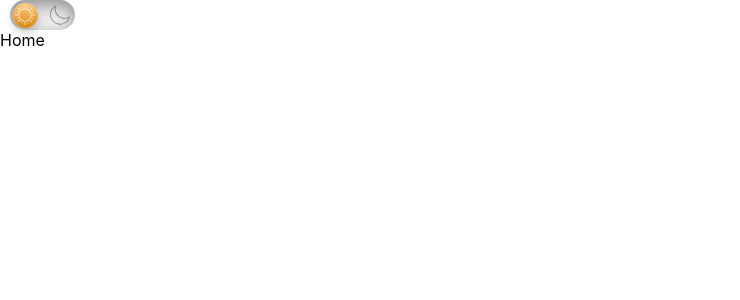
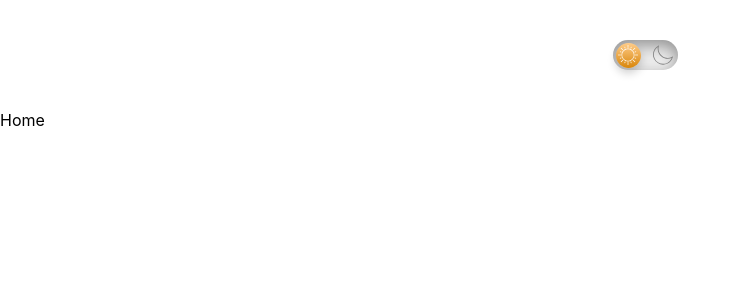
Before and after one commit to itsimoes/react-multistep-form, a React (Create React App) app: page / in a window 1280 px wide. Shown: the top 300 px of the page, without its empty margins (0-740 px from the left). Built offline with nearby package versions, Linux system fonts and the light colour scheme.

Commit message:
Troca de tema implementada

```diff
--- a/src/App.css
+++ b/src/App.css
@@ -2,37 +2,8 @@
   text-align: center;
 }
 
-.App-logo {
-  height: 40vmin;
-  pointer-events: none;
+.darkmode-container {
+  display: flex;
+  justify-content: center;
+  padding: 40px;
 }
-
-@media (prefers-reduced-motion: no-preference) {
-  .App-logo {
-    animation: App-logo-spin infinite 20s linear;
-  }
-}
-
-.App-header {
-  background-color: #282c34;
-  min-height: 100vh;
-  display: flex;
-  flex-direction: column;
-  align-items: center;
-  justify-content: center;
-  font-size: calc(10px + 2vmin);
-  color: white;
-}
-
-.App-link {
-  color: #61dafb;
-}
-
-@keyframes App-logo-spin {
-  from {
-    transform: rotate(0deg);
-  }
-  to {
-    transform: rotate(360deg);
-  }
-}
--- a/src/App.tsx
+++ b/src/App.tsx
@@ -5,7 +5,9 @@ import Home from "./Components/Home/Home";
 function App() {
   return (
     <div>
-      <DarkMode />  {/* teste */}
+      <div className="darkmode-container">
+        <DarkMode /> {/* teste */}
+      </div>
       <Home />
     </div>
   );
--- a/src/Components/Darkmode/Darkmode.tsx
+++ b/src/Components/Darkmode/Darkmode.tsx
@@ -4,12 +4,36 @@ import { ReactComponent as Moon } from "../../Assets/Images/Moon.svg";
 import "./style.scss";
 
 const DarkMode = () => {
+
+    const setDarkMode = () => {
+        document?.querySelector("body")?.setAttribute('data-theme', 'dark');
+        localStorage.setItem("selectedTheme", "dark")
+    }
+
+    const setLightMode = () => {
+        document?.querySelector("body")?.setAttribute('data-theme', 'light');
+        localStorage.setItem("selectedTheme", "light")
+    }
+
+    const toggleTheme = (e: any) => {
+        if (e.target.checked) setDarkMode();
+        else setLightMode();
+    }
+
+    const selectedTheme = localStorage.getItem("selectedTheme");
+
+    if (selectedTheme === "dark") {
+        setDarkMode();
+    }
+
     return (
         <div className='dark_mode'>
             <input
                 className='dark_mode_input'
                 type='checkbox'
                 id='darkmode-toggle'
+                onChange={toggleTheme}
+                defaultChecked={selectedTheme === "dark"}
             />
             <label className='dark_mode_label' htmlFor='darkmode-toggle'>
                 <Sun />
--- a/src/index.css
+++ b/src/index.css
@@ -1,3 +1,15 @@
+:root {
+  --body_background: white;
+  --body_color: black;
+  --body_link: navy;
+}
+
+[data-theme = "dark"] {
+  --body_background: #282c34;
+  --body_color: white;
+  --body_link: cyan;
+}
+
 body {
   margin: 0;
   font-family: -apple-system, BlinkMacSystemFont, 'Segoe UI', 'Roboto', 'Oxygen',
@@ -5,6 +17,8 @@ body {
     sans-serif;
   -webkit-font-smoothing: antialiased;
   -moz-osx-font-smoothing: grayscale;
+  background-color: var(--body_background);
+  color: var(--body_color);
 }
 
 code {
```
